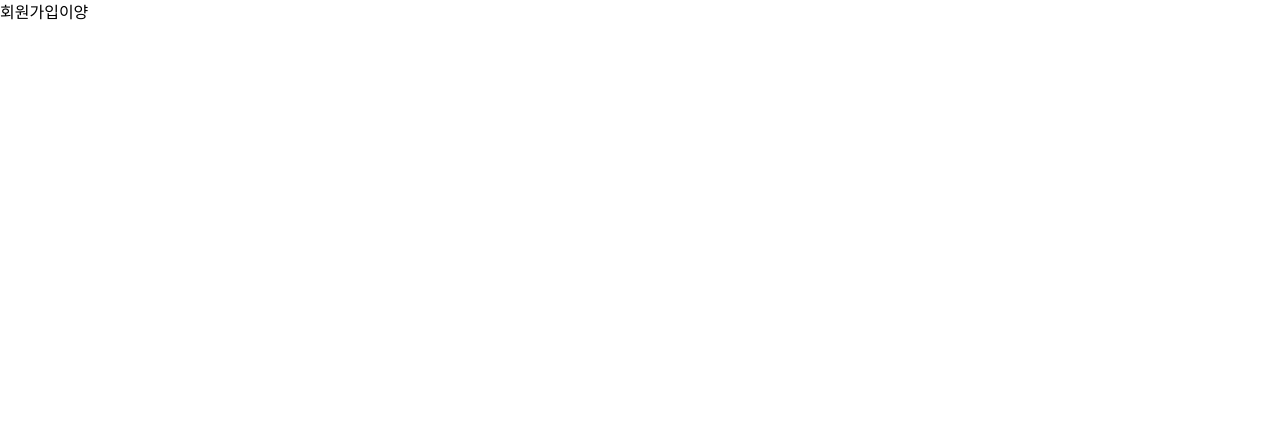
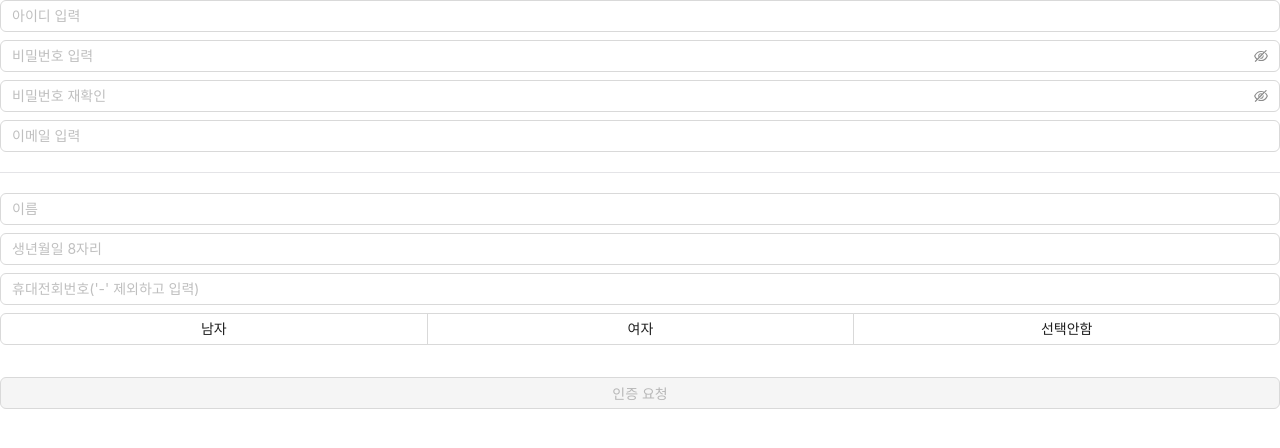
Before and after one commit to butcreep/react-event, a React (Create React App) app: page /join in a window 1280 px wide. Shown: the top 448 px of the page. Built offline with nearby package versions, Linux system fonts and the light colour scheme.

Commit message:
회원가입 업로드

```diff
--- a/src/pages/Join/index.jsx
+++ b/src/pages/Join/index.jsx
@@ -1,7 +1,33 @@
 import React from "react";
-
+import { Input, Button, Radio } from "antd";
 const Join = () => {
-  return <div>회원가입이양</div>;
+  return (
+    <div>
+      <div className="flex gap-2 flex-col">
+        <Input placeholder="아이디 입력" />
+        <Input.Password placeholder="비밀번호 입력" />
+        <Input.Password placeholder="비밀번호 재확인" />
+        <Input type="tel" placeholder="이메일 입력" />
+      </div>
+      <div className="w-full h-px bg-zinc-200 my-[20px]"></div>
+      <div className="flex gap-2 flex-col">
+        <Input type="tel" placeholder="이름" />
+        <Input type="tel" placeholder="생년월일 8자리" />
+        <Input type="tel" placeholder="휴대전회번호('-' 제외하고 입력)" />
+        <Radio.Group
+          buttonStyle="solid"
+          className="w-full grid grid-cols-3 text-center"
+        >
+          <Radio.Button value="large">남자</Radio.Button>
+          <Radio.Button value="middle">여자</Radio.Button>
+          <Radio.Button value="small">선택안함</Radio.Button>
+        </Radio.Group>
+      </div>
+      <Button type="primary" block disabled className="mt-8">
+        인증 요청
+      </Button>
+    </div>
+  );
 };
 
 export default Join;
```
